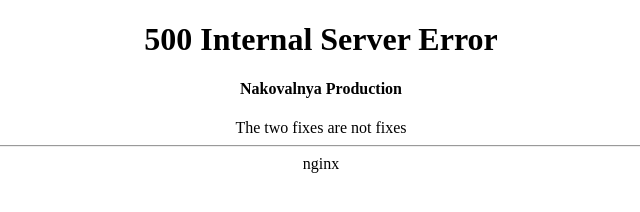
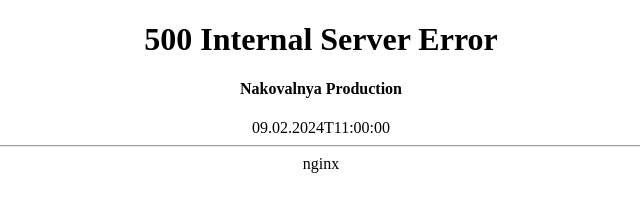
Before and after one commit to martin-key/2-fixa, a plain HTML site: page index.html in a window 1280 px wide. Shown: the full height of the page, 319-959 px from the left. Drawn offline with Linux system fonts and the light colour scheme.

Commit message:
preparation for prod

```diff
--- a/index.html
+++ b/index.html
@@ -16,7 +16,7 @@
 <body>
     <center><h1>500 Internal Server Error</h1></center>
     <center><h4>Nakovalnya Production</h4></center>
-    <center>The two fixes are not fixes</center>
+    <center>09.02.2024T11:00:00</center>
     <hr>
     <center>nginx</center>
     <center></center>
```
